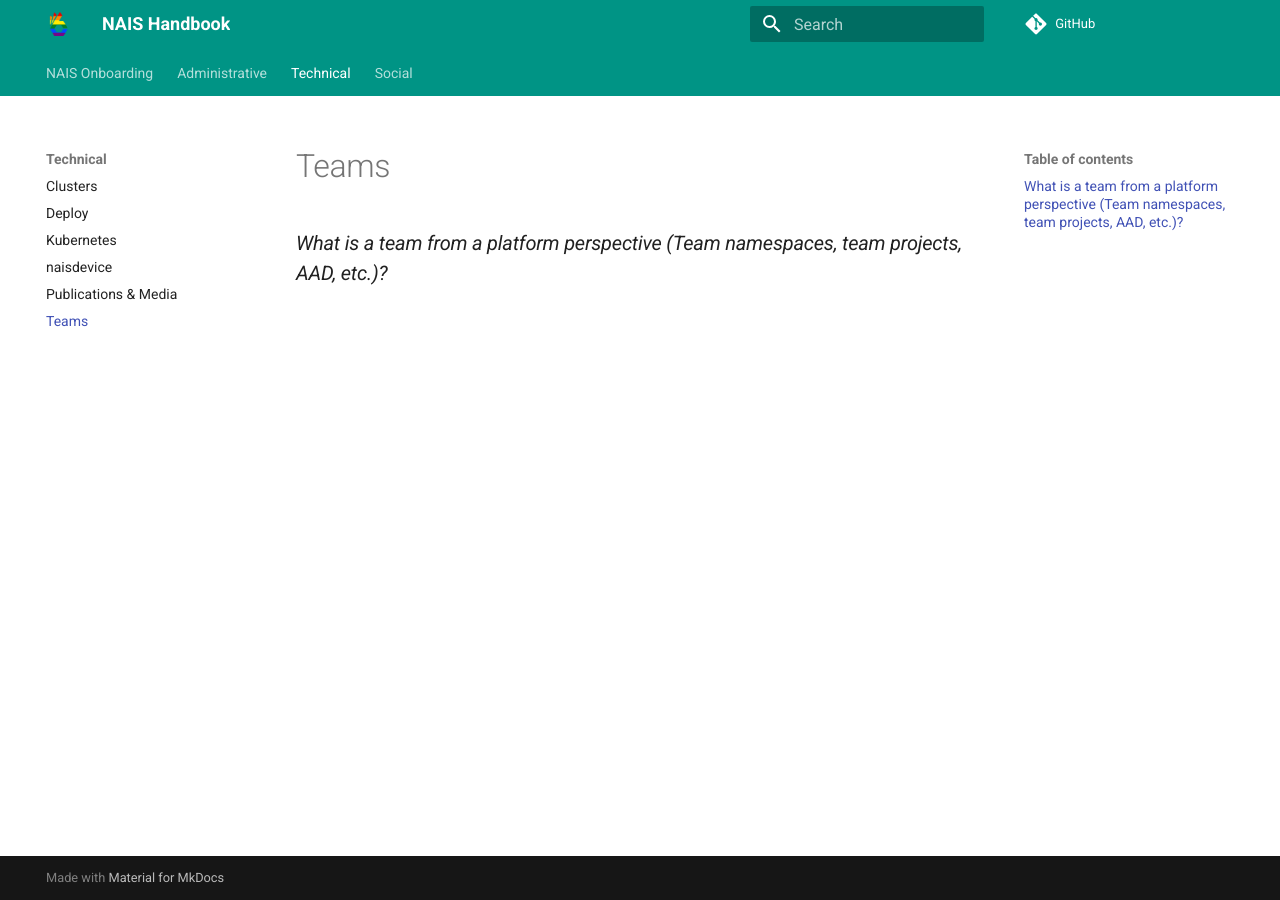
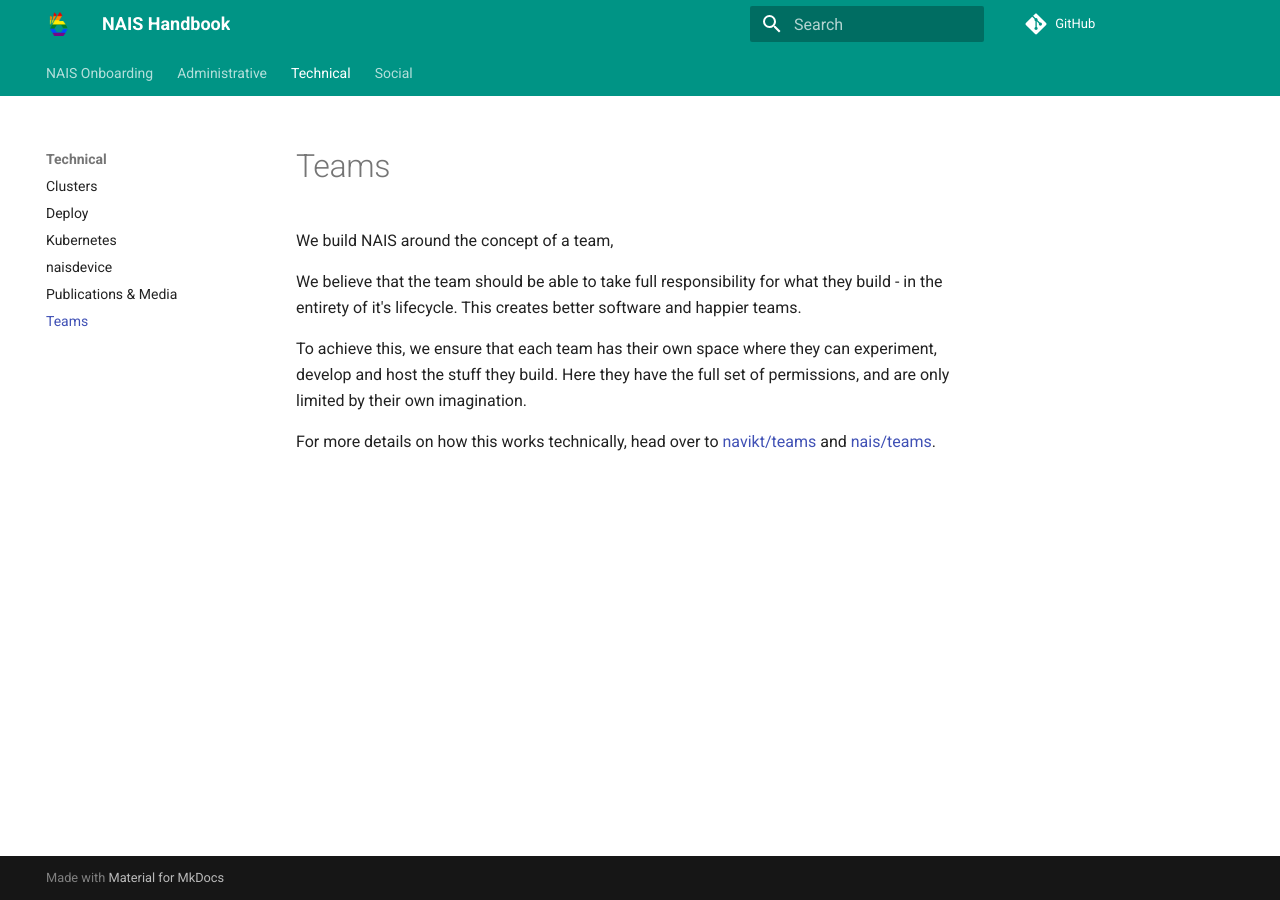
Before and after one commit to nais/handbook, an MkDocs documentation site: the page built from docs/technical/teams.md, in a window 1280 px wide. Built offline with MkDocs 1.6.1 and Material for MkDocs 9.7.7, drawn with Linux system fonts in a browser that asks for light colours; comment, search, counter and statistics services are not loaded.

Commit message:
explain how nais thinks about teams

```diff
--- a/docs/technical/teams.md
+++ b/docs/technical/teams.md
@@ -1,3 +1,11 @@
 # Teams
 
-### _What is a team from a platform perspective (Team namespaces, team projects, AAD, etc.)?_
+We build NAIS around the concept of a team,
+
+We believe that the team should be able to take full responsibility for what they build - in the entirety of it's lifecycle.
+This creates better software and happier teams.
+
+To achieve this, we ensure that each team has their own space where they can experiment, develop and host the stuff they build.
+Here they have the full set of permissions, and are only limited by their own imagination.
+
+For more details on how this works technically, head over to [navikt/teams](https://github.com/navikt/teams) and [nais/teams](https://github.com/nais/teams).
```
